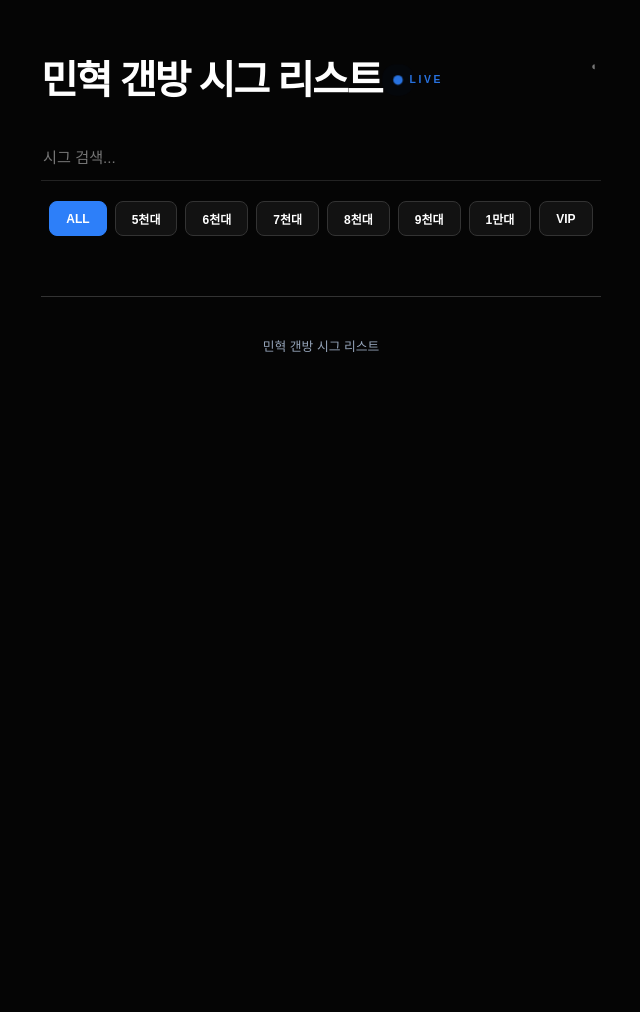
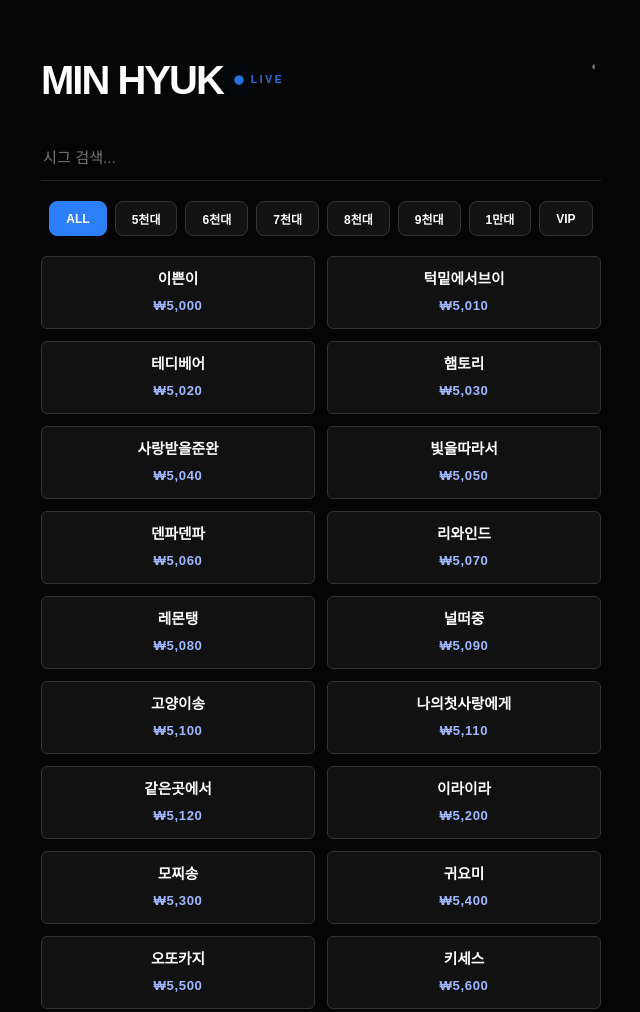
Before and after one commit to minhyuk97/minhyuk, a plain HTML site: page index.html in a window 1280 px wide. Shown: the top 1012 px of the page, without its empty margins (319-959 px from the left). Before the commit the page ends 800 px from the top, so only its background shows below. Drawn offline with Linux system fonts and the light colour scheme; a web font is replaced by a local one.

Commit message:
index.html

```diff
--- a/index.html
+++ b/index.html
@@ -3,7 +3,7 @@
 <head>
     <meta charset="UTF-8">
     <meta name="viewport" content="width=device-width, initial-scale=1.0">
-    <title>민혁 갠방 시그 리스트</title>
+    <title>민혁 갠방 리스트</title>
     <link rel="stylesheet" as="style" crossorigin href="https://cdn.jsdelivr.net/gh/orioncactus/pretendard@v1.3.9/dist/web/static/pretendard.min.css" />
     <style>
         :root {
@@ -148,7 +148,7 @@
     <div class="header-wrap">
         <header class="header">
          <h1 onclick="resetAll()">
-    민혁 갠방 시그 리스트
+   MIN HYUK
     <span class="live">LIVE</span>
 </h1>
         </header>
@@ -172,7 +172,7 @@
 
     <div class="list" id="productList"></div>
 
-    <footer>민혁 갠방 시그 리스트</footer>
+    <footer>Created by | OCEAN LABEL 김찰지</footer>
 
     <script>
         const allSigs = [
@@ -300,7 +300,17 @@
                 const matchesFilter = (filter === 'all' || item.category === filter);
                 return matchesQuery && matchesFilter;
             })
-
+            .sort((a, b) => a.price - b.price)
+            .forEach(item => {
+                list.innerHTML += `
+                <div class="card">
+                    <div class="info">
+                 <div class="name" style="${item.name === 'ALL I WANNA DO (우석)' || item.name === '내일에서 기다릴게 (지구)' ? 'font-size:0.78rem;' : ''}">${item.name}</div>
+                        <div class="price">₩${item.price.toLocaleString()}</div>
+                    </div>
+                </div>`;
+            });
+        }
 
         function resetAll() {
             document.getElementById('search').value = '';
```
